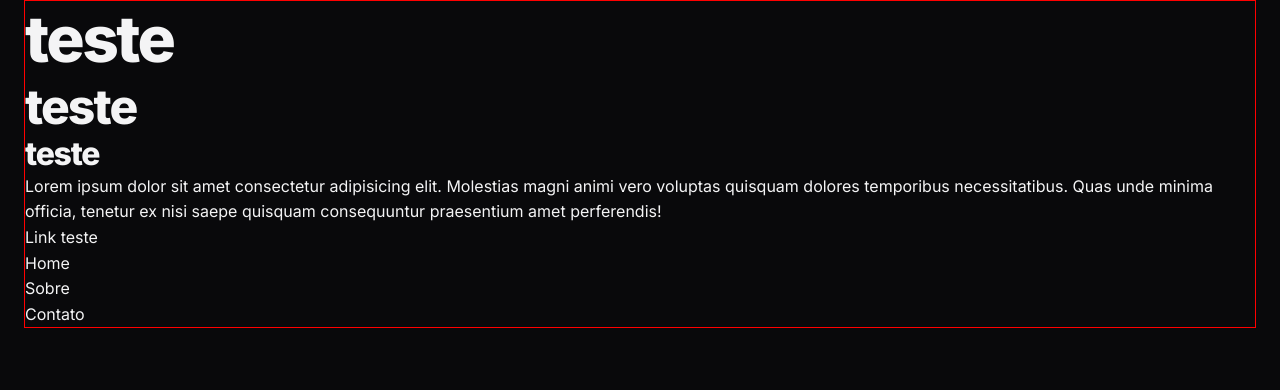
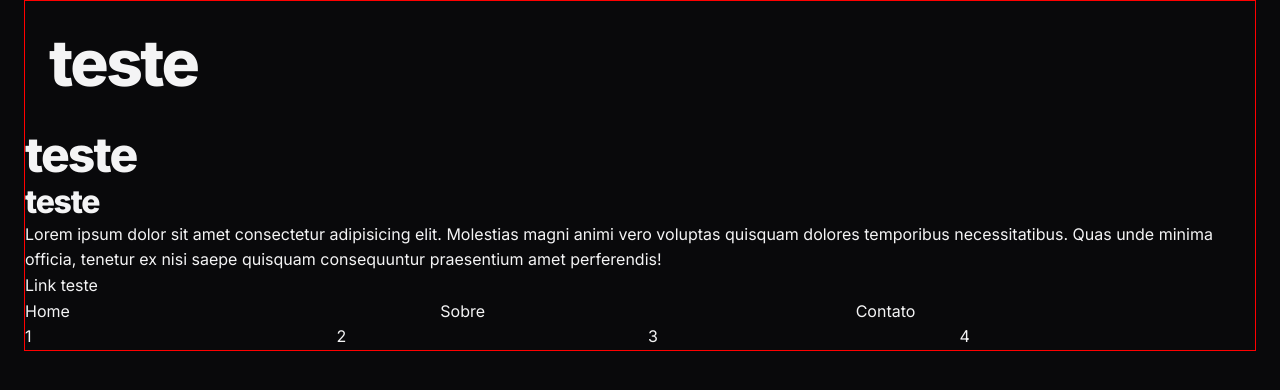
Before and after one commit to rosendo2015/landing-page-app, a plain HTML site: page index.html in a window 1280 px wide. Drawn offline with Linux system fonts and the light colour scheme.

Commit message:
classes utilitarias p2

```diff
--- a/index.html
+++ b/index.html
@@ -15,10 +15,11 @@
 
 <body>
     <div class="container">
-
-        <h1>
-            teste
-        </h1>
+        <div class="px-lg py-lg">
+            <h1>
+                teste
+            </h1>
+        </div>
         <h2>
             teste
         </h2>
@@ -30,11 +31,17 @@
             amet perferendis!</p>
 
         <a href="#">Link teste</a>
-        <ul role="list">
+        <ul role="list" class="even-columns">
             <li>Home</li>
             <li>Sobre</li>
             <li>Contato</li>
         </ul>
+        <div class="even-columns">
+            <span>1</span>
+            <span>2</span>
+            <span>3</span>
+            <span>4</span>
+        </div>
     </div>
 </body>
 
--- a/styles/global.css
+++ b/styles/global.css
@@ -14,6 +14,10 @@
 
   /*padding inline - somente nas laterais*/
   --px-lg: 1.5rem;
+
+  --py-base: 1rem;
+  --py-lg: 1.5rem;
+  --py-xl: 3rem;
 }
 :root {
   --brand-color-primary: #f7b733;
@@ -77,6 +81,10 @@ ul[role='list'] {
     --font-size-xl: 3rem;
     --font-size-2xl: 4rem;
 
+    --py-base: 1.5rem;
+    --py-lg: 2.5rem;
+    --py-xl: 5rem;
+
     --px-lg: 2rem;
   }
 }
--- a/styles/utility.css
+++ b/styles/utility.css
@@ -1,12 +1,38 @@
+.py-base {
+  padding-block: var(--py-base);
+}
+.py-lg {
+  padding-block: var(--py-lg);
+}
+.py-xl {
+  padding-block: var(--py-xl);
+}
+.px-lg {
+  padding-inline: var(--px-lg);
+}
 .container {
   border: 1px solid red;
   --max-width: 375px;
   margin-inline: auto;
   width: min(var(--max-width), 100% - var(--px-lg) * 2);
 }
+.desktop-only {
+  display: none;
+}
+.even-columns {
+  display: grid;
+  gap: 1rem;
+}
 
 @media (width >= 80em) {
   .container {
     --max-width: 80rem;
   }
+  .desktop-only {
+    display: initial;
+  }
+  .even-columns {
+    grid-auto-flow: column;
+    grid-auto-columns: 1fr;
+  }
 }
```
